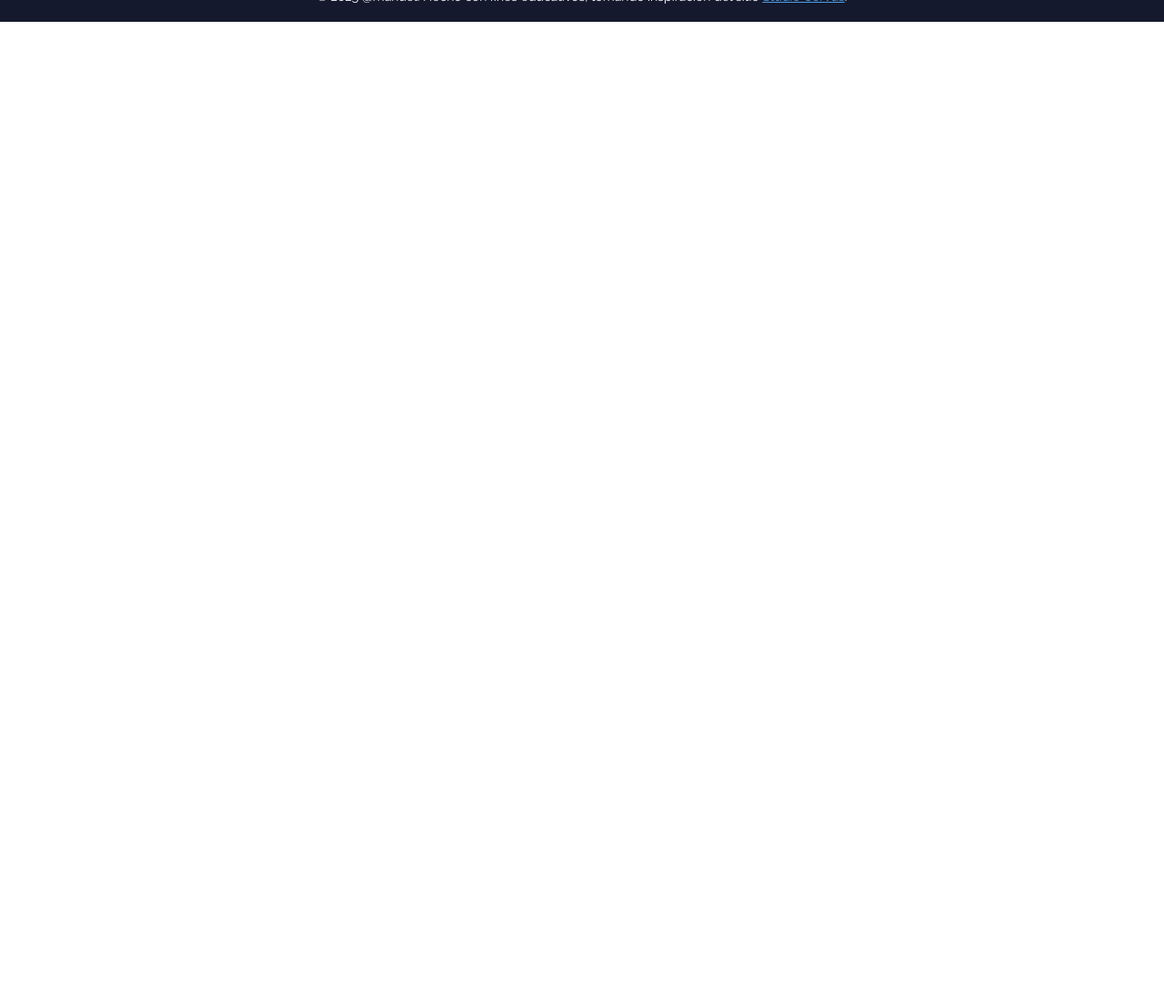
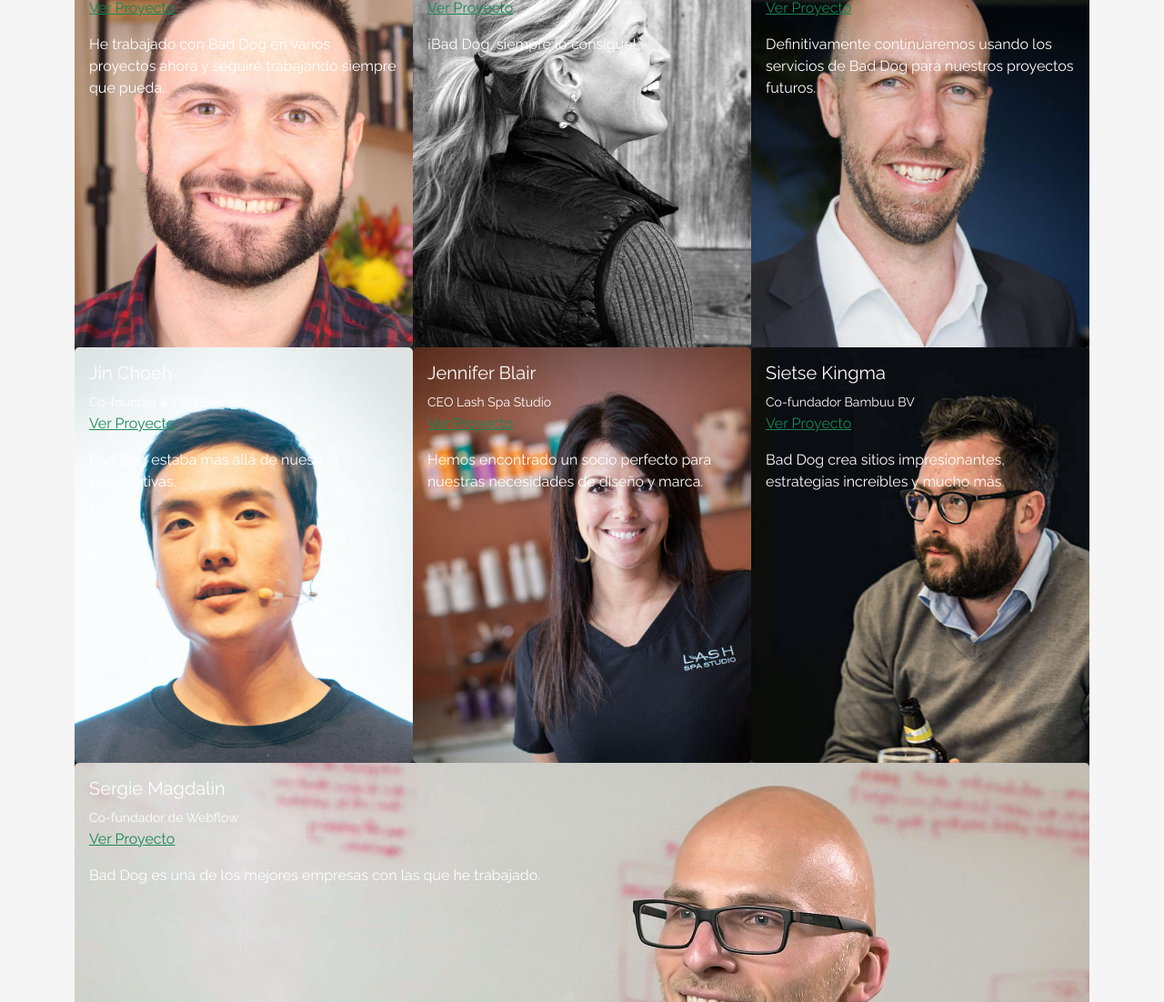
Before and after one commit to mpinolivon1/ProyectoWeb_BadDog, a plain HTML site: page clientes.html in a window 1280 px wide. Shown: the part 766-1868 px from the top of the page at 91% size. Before the commit the page ends 800 px from the top, so only its background shows below. Drawn offline with nearby package versions, Linux system fonts and the light colour scheme; a script that the page names is missing.

Commit message:
Se trabajó la descripción de los clientes, falta los estilos css

```diff
--- a/clientes.html
+++ b/clientes.html
@@ -87,7 +87,7 @@
     </nav>
     <main class="pt-5 bg-color">
       <div class="container">
-        <section class="row">
+        <section class="row g-0">
           <article class="col-12 text-center">
             <h1>Clientes & Colaboraciones</h1>
             <p class="fs5">
@@ -95,7 +95,7 @@
             </p>
           </article>
           <article class="col-12">
-            <div class="card text-bg-dark">
+            <div class="card text-bg-dark border-0 rounded-0">
               <img
                 src="img/clients-1.jpg"
                 class="card-img"
@@ -117,13 +117,167 @@
                 </div>
             </div>
           </article>
-          <article class="col-12 col-sm-6 col-lg-4"></article>
-          <article class="col-12 col-sm-6 col-lg-4"></article>
-          <article class="col-12 col-sm-6 col-lg-4"></article>
-          <article class="col-12 col-sm-6 col-lg-4"></article>
-          <article class="col-12 col-sm-6 col-lg-4"></article>
-          <article class="col-12 col-sm-6 col-lg-4"></article>
-          <article class="col-12"></article>
+          <article class="col-12 col-sm-6 col-lg-4">
+            <div class="card text-bg-dark border-0 rounded-0">
+              <img
+                src="img/clients-2.jpg"
+                class="card-img"
+                alt="Zeb Couchr"
+              />
+                <div class="card-img-overlay">
+                  <h5 class="card-title">Zeb Couch</h5>
+                  <p class="card-text">
+                    <small>Dueño de Zeb Couch</small>
+                    <br>
+                    <a class="text-success" href="#">Ver Proyecto</a>
+                  </p>
+
+                  <p class="card-text">
+                  <blockquote class="d-none d-md-block">
+                    He trabajado con Bad Dog en varios proyectos ahora y seguiré trabajando siempre que pueda.
+                  </blockquote>
+                  </p>
+                </div>
+            </div>
+          </article>
+          <article class="col-12 col-sm-6 col-lg-4">
+            <div class="card text-bg-dark border-0 rounded-0">
+              <img
+                src="img/clients-3.jpg"
+                class="card-img"
+                alt="Lori Knisely"
+              />
+                <div class="card-img-overlay">
+                  <h5 class="card-title">Lori Knisely</h5>
+                  <p class="card-text">
+                    <small>Co-dueña & Diseñadora de Hey Textile</small>
+                    <br>
+                    <a class="text-success" href="#">Ver Proyecto</a>
+                  </p>
+
+                  <p class="card-text">
+                  <blockquote class="d-none d-md-block">
+                    ¡Bad Dog, siempre lo consigue!
+                  </blockquote>
+                  </p>
+                </div>
+            </div>
+          </article>
+          <article class="col-12 col-sm-6 col-lg-4">
+            <div class="card text-bg-dark border-0 rounded-0">
+              <img
+                src="img/clients-4.jpg"
+                class="card-img"
+                alt="Andy Pandharikar"
+              />
+                <div class="card-img-overlay">
+                  <h5 class="card-title">Tom Allan</h5>
+                  <p class="card-text">
+                    <small>Co-fundador & Director, Basis Networks</small>
+                    <br>
+                    <a class="text-success" href="#">Ver Proyecto</a>
+                  </p>
+
+                  <p class="card-text">
+                  <blockquote class="d-none d-md-block">
+                    Definitivamente continuaremos usando los servicios de Bad Dog para nuestros proyectos futuros.
+                  </blockquote>
+                  </p>
+                </div>
+            </div>
+          </article>
+          <article class="col-12 col-sm-6 col-lg-4">
+            <div class="card text-bg-dark border-0 rounded-0">
+              <img
+                src="img/clients-5.jpg"
+                class="card-img"
+                alt="Jin Choeh"
+              />
+                <div class="card-img-overlay">
+                  <h5 class="card-title">Jin Choeh</h5>
+                  <p class="card-text">
+                    <small>Co-founder & CEO Swingvy</small>
+                    <br>
+                    <a class="text-success" href="#">Ver Proyecto</a>
+                  </p>
+
+                  <p class="card-text">
+                  <blockquote class="d-none d-md-block">
+                    Bad Dog estaba más allá de nuestras expectativas.
+                  </blockquote>
+                  </p>
+                </div>
+            </div>
+          </article>
+          <article class="col-12 col-sm-6 col-lg-4">
+            <div class="card text-bg-dark border-0 rounded-0">
+              <img
+                src="img/clients-6.jpg"
+                class="card-img"
+                alt="Jennifer Blair"
+              />
+                <div class="card-img-overlay">
+                  <h5 class="card-title">Jennifer Blair</h5>
+                  <p class="card-text">
+                    <small>CEO Lash Spa Studio</small>
+                    <br>
+                    <a class="text-success" href="#">Ver Proyecto</a>
+                  </p>
+
+                  <p class="card-text">
+                  <blockquote class="d-none d-md-block">
+                    Hemos encontrado un socio perfecto para nuestras necesidades de diseño y marca.
+                  </blockquote>
+                  </p>
+                </div>
+            </div>
+          </article>
+          <article class="col-12 col-sm-6 col-lg-4">
+            <div class="card text-bg-dark border-0 rounded-0">
+              <img
+                src="img/clients-7.jpg"
+                class="card-img"
+                alt="Sietse Kingma"
+              />
+                <div class="card-img-overlay">
+                  <h5 class="card-title">Sietse Kingma</h5>
+                  <p class="card-text">
+                    <small>Co-fundador Bambuu BV</small>
+                    <br>
+                    <a class="text-success" href="#">Ver Proyecto</a>
+                  </p>
+
+                  <p class="card-text">
+                  <blockquote class="d-none d-md-block">
+                    Bad Dog crea sitios impresionantes, estrategias increíbles y mucho más.
+                  </blockquote>
+                  </p>
+                </div>
+            </div>
+          </article>
+          <article class="col-12">
+            <div class="card text-bg-dark border-0 rounded-0">
+              <img
+                src="img/clients-8.jpg"
+                class="card-img"
+                alt="Sergie Magdalin"
+              />
+                <div class="card-img-overlay">
+                  <h5 class="card-title">Sergie Magdalin</h5>
+                  <p class="card-text">
+                    <small>Co-fundador de Webflow</small>
+                    <br>
+                    <a class="text-success" href="#">Ver Proyecto</a>
+                  </p>
+
+                  <p class="card-text">
+                  <blockquote class="d-none d-md-block">
+                    Bad Dog es una de los mejores empresas con las que he trabajado.
+                  </blockquote>
+                  </p>
+                </div>
+            </div>
+          </article>
         </section>
       </div>
     </main>
```
